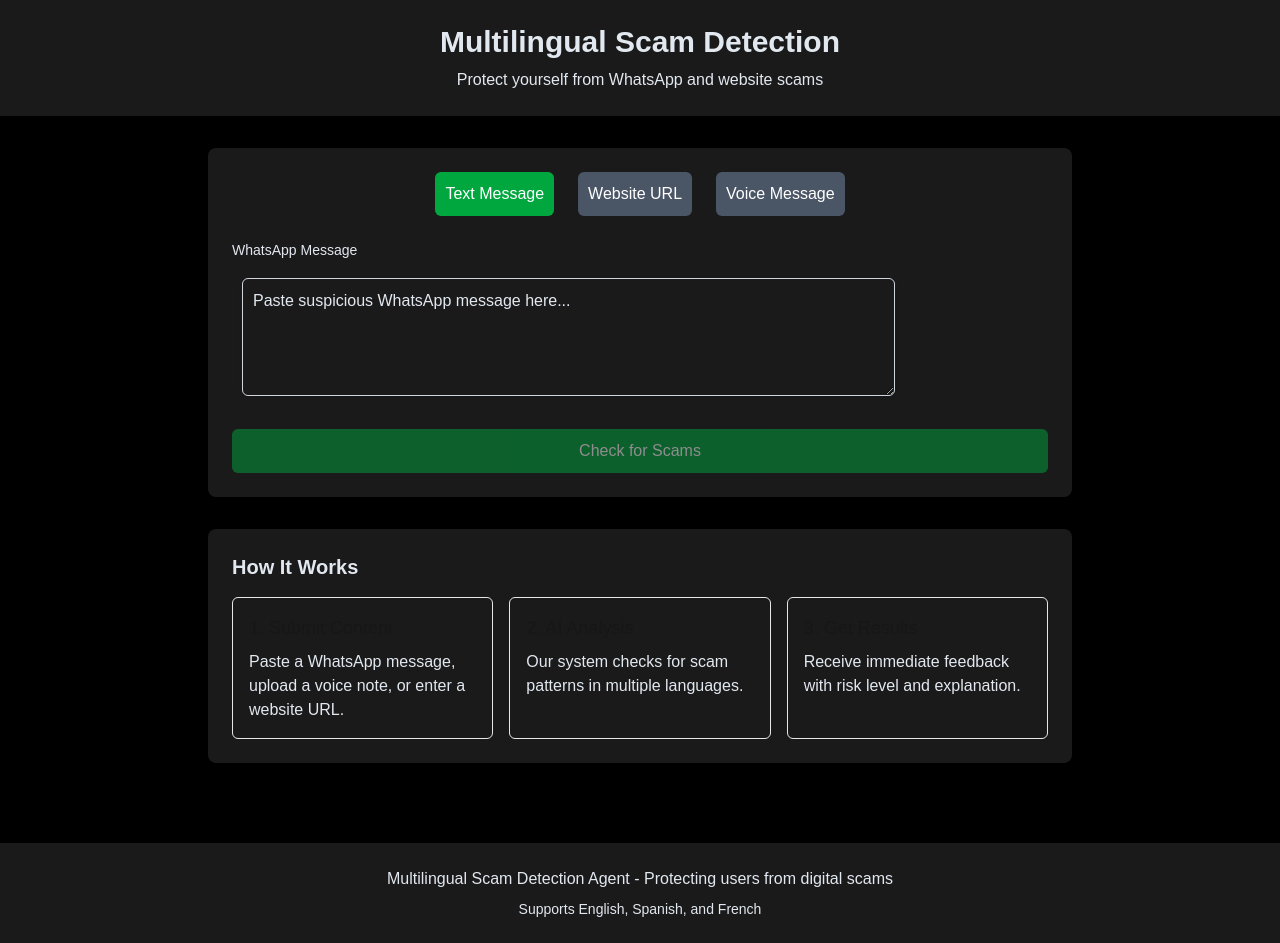
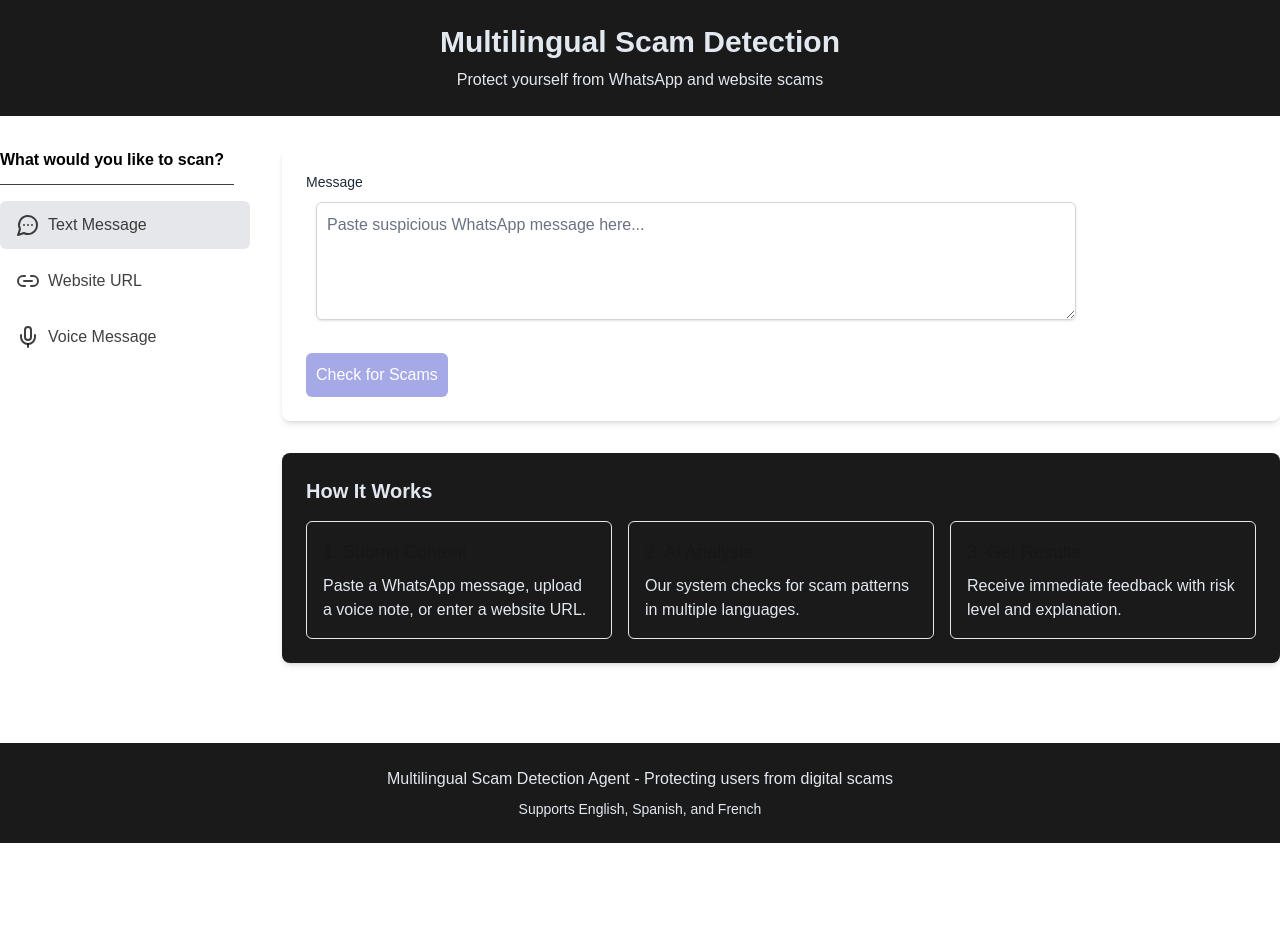
Before and after one commit to amirpoudel/scam-detection-hackathon, a Next.js app in the folder frontend/: page / in a window 1280 px wide. After the commit the page ends 843 px from the top, so only its background shows below. Built offline with nearby package versions, Linux system fonts and the light colour scheme.

Commit message:
ui fixing

```diff
--- a/frontend/src/_fetchWrapper/index.js
+++ b/frontend/src/_fetchWrapper/index.js
@@ -1,7 +1,8 @@
 import axios from "axios";
 
 const axiosInstance = axios.create({
-  baseURL: "http://100.24.119.178:8000/api/v1/",
+  // baseURL: "http://100.24.119.178:8000/api/v1/",
+  baseURL: "http://hackathon.ashik.fm:8000/api/v1/",
   timeout: 500000,
 });
 
--- a/frontend/src/pages/_components/InputSelector.jsx
+++ b/frontend/src/pages/_components/InputSelector.jsx
@@ -1,30 +1,39 @@
+import { MessageCircleMore, Link2, Mic } from "lucide-react";
+
 export default function InputSelector({ inputType, setInputType }) {
   return (
-    <div className="flex flex-wrap gap-2 items-center justify-center space-x-4 mb-6">
-      <button
+    <div className="flex flex-col max-w-[250px] w-full gap-2 space-x-4 mb-6 text-black/75">
+      <div className="text-base font-semibold text-black">
+        What would you like to scan?
+      </div>
+      <hr className="mt-1 mb-2" />
+      <div
         onClick={() => setInputType("text")}
-        className={`px-4 py-2 rounded-md ${
-          inputType === "text" ? "!bg-green-600 text-white" : "!bg-gray-600"
+        className={`px-4 py-3 rounded-md w-full flex gap-2 items-center cursor-pointer hover:bg-gray-100 transition-all ease-in-out duration-200 ${
+          inputType === "text" ? "!bg-gray-200 " : ""
         }`}
       >
-        Text Message
-      </button>
-      <button
+        <MessageCircleMore />
+        <span>Text Message</span>
+      </div>
+      <div
         onClick={() => setInputType("url")}
-        className={`px-4 py-2 rounded-md ${
-          inputType === "url" ? "!bg-green-600 text-white" : "!bg-gray-600"
+        className={`px-4 py-3 rounded-md flex gap-2 items-center cursor-pointer hover:bg-gray-100 transition-all ease-in-out duration-200 ${
+          inputType === "url" ? "!bg-gray-200" : ""
         }`}
       >
-        Website URL
-      </button>
-      <button
+        <Link2 />
+        <span>Website URL</span>
+      </div>
+      <div
         onClick={() => setInputType("audio")}
-        className={`px-4 py-2 rounded-md ${
-          inputType === "audio" ? "!bg-green-600 text-white" : "!bg-gray-600"
+        className={`px-4 py-3 rounded-md flex gap-2 items-center cursor-pointer hover:bg-gray-100 transition-all ease-in-out duration-200 ${
+          inputType === "audio" ? "!bg-gray-200" : ""
         }`}
       >
-        Voice Message
-      </button>
+        <Mic />
+        <span>Voice Message</span>
+      </div>
     </div>
   );
 }
--- a/frontend/src/pages/_components/TextInput.jsx
+++ b/frontend/src/pages/_components/TextInput.jsx
@@ -3,14 +3,14 @@
     <div className="mb-4">
       <label
         htmlFor="message"
-        className="block text-sm font-medium text-slate-200 mb-2"
+        className="block text-sm font-medium text-gray-800 "
       >
-        WhatsApp Message
+        Message
       </label>
       <textarea
         id="message"
         rows="4"
-        className="w-full px-3 py-2 border border-gray-300 rounded-md shadow-sm focus:outline-none placeholder:text-slate-200 text-slate-200"
+        className="w-full px-3 py-2 border border-gray-300 rounded-md shadow-sm focus:outline-none placeholder:text-gray-500 text-black"
         placeholder="Paste suspicious WhatsApp message here..."
         value={inputText}
         onChange={(e) => setInputText(e.target.value)}
--- a/frontend/src/pages/_components/UrlInput.jsx
+++ b/frontend/src/pages/_components/UrlInput.jsx
@@ -1,16 +1,13 @@
 export default function UrlInput({ url, setUrl }) {
   return (
     <div className="mb-4">
-      <label
-        htmlFor="url"
-        className="block text-sm font-medium text-slate-200 mb-2"
-      >
-        Website URL
+      <label htmlFor="url" className="block text-sm font-medium text-black ">
+        URL
       </label>
       <input
         type="url"
         id="url"
-        className="w-full px-3 py-2 border border-gray-300 rounded-md shadow-sm focus:outline-none placeholder:text-slate-200 text-slate-200"
+        className="w-full px-3 py-2 border border-gray-300 rounded-md shadow-sm focus:outline-none placeholder:text-gray-500 text-black"
         placeholder="Enter suspicious website URL..."
         value={url}
         onChange={(e) => setUrl(e.target.value)}
--- a/frontend/src/pages/index.js
+++ b/frontend/src/pages/index.js
@@ -92,7 +92,7 @@
   };
 
   return (
-    <div className="min-h-screen bg-black ">
+    <div className="min-h-screen bg-white ">
       <Head>
         <title>Multilingual Scam Detection</title>
         <meta
@@ -107,10 +107,10 @@
 
       <Header />
 
-      <main className="container mx-auto px-4 py-8 lg:w-[70dvw] md:w-[90dvw] sm:w-full">
-        <div className="bg-[#1A1A1A] rounded-lg shadow-md p-6 mb-8">
+      <main className="container mx-auto py-8 w-full flex flex-row gap-8">
         <InputSelector inputType={inputType} setInputType={setInputType} />
-
+        <div>
+          <div className="bg-white rounded-lg shadow-md p-6 mb-8">
             <form onSubmit={handleSubmit}>
               {inputType === "text" && (
                 <TextInput inputText={inputText} setInputText={setInputText} />
@@ -131,7 +131,9 @@
                     disabled={isSubmitDisabled()}
                     className={`w-full !bg-green-600 text-white py-2 px-4 rounded-md !hover:bg-green-700 focus:outline-none focus:ring-2 !focus:ring-green-500 focus:ring-offset-2 disabled:opacity-50 disabled:cursor-not-allowed`}
                   >
-                  {loading ? "Analyzing..." : "Check for Full Response  Scams"}
+                    {loading
+                      ? "Analyzing..."
+                      : "Check for Full Response  Scams"}
                   </button>
                   <button
                     type="button"
@@ -146,7 +148,7 @@
                 <button
                   type="submit"
                   disabled={isSubmitDisabled()}
-                className={`w-full !bg-green-600 text-white py-2 px-4 rounded-md !hover:bg-green-700 focus:outline-none focus:ring-2 !focus:ring-green-500 focus:ring-offset-2 disabled:opacity-50 disabled:cursor-not-allowed`}
+                  className={`w-fit !bg-[#4D55CC] text-white py-2 px-4 rounded-md !hover:bg-green-700 focus:outline-none focus:ring-2 !focus:ring-green-500 focus:ring-offset-2 disabled:opacity-50 disabled:cursor-not-allowed`}
                 >
                   {loading ? "Analyzing..." : "Check for Scams"}
                 </button>
@@ -156,6 +158,7 @@
 
           {result && <ResultCard result={result || {}} />}
           <HowItWorks />
+        </div>
       </main>
 
       <Footer />
```
Also changed, not shown: 2 other files (tests, documents, lock files or other folders). Lines whose indentation alone changed are shown as unchanged.
